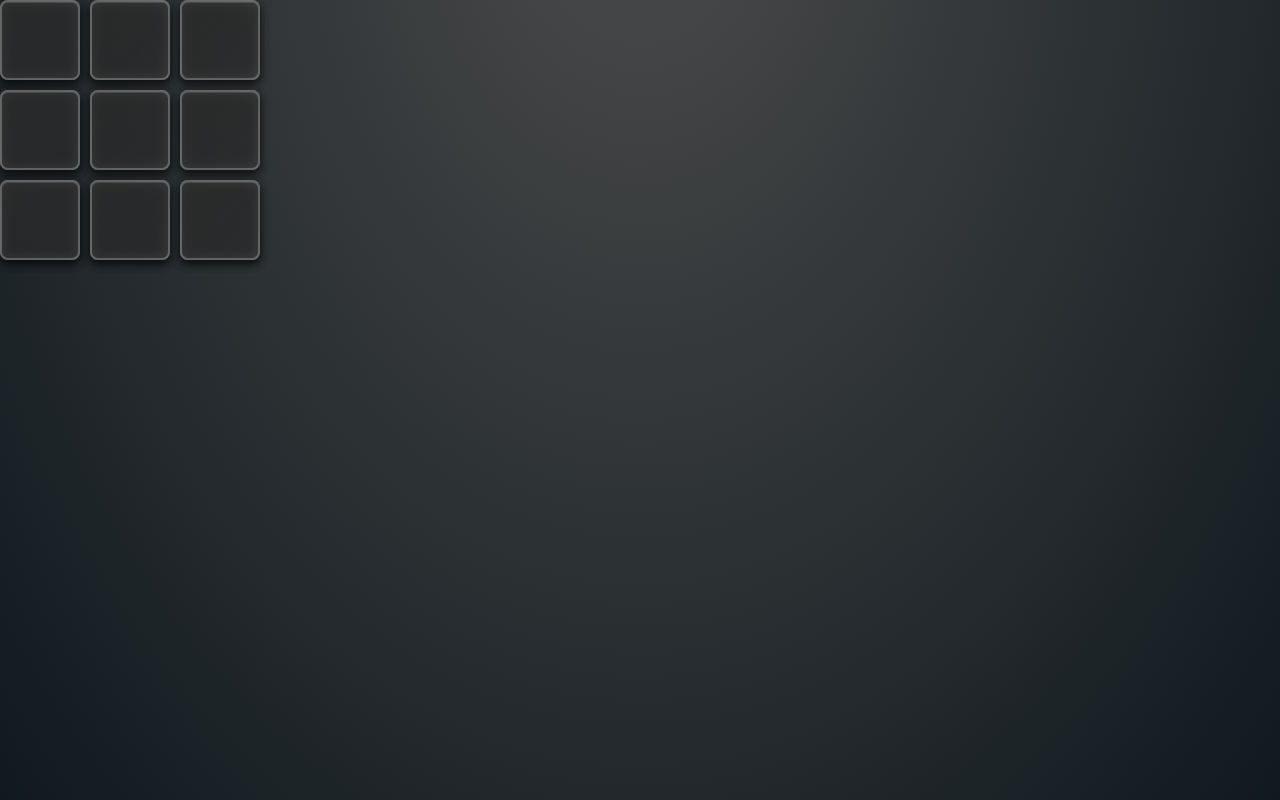
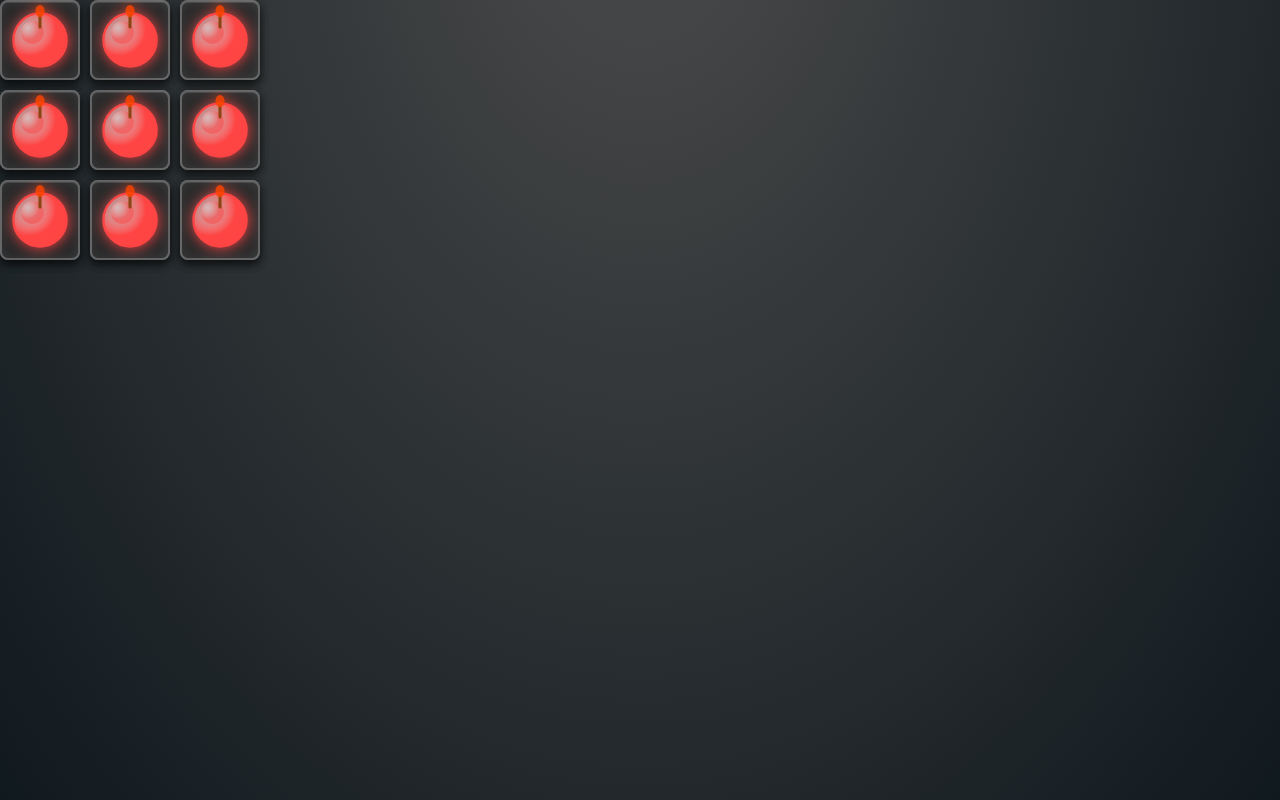
Before and after one commit to SYBIOTE/Minesweeper-Web-Spatial, a React (Vite) app: page / in a window 1280 px wide. Built offline with nearby package versions, Linux system fonts and the light colour scheme.

Commit message:
Update MinesweeperUnit2D variant from "number" to "bomb" for improved gameplay representation.

```diff
--- a/src/components/Volume3D.tsx
+++ b/src/components/Volume3D.tsx
@@ -57,7 +57,7 @@ const Volume3DComponent = ({ config }: Volume3DProps) => {
       {gridPositions.map(({ x, y, z, index }) => (
           <MinesweeperUnit2D
             key={index}
-            variant="number"
+            variant="bomb"
             config={config}
             active={true}
             size={cardSize}
```
